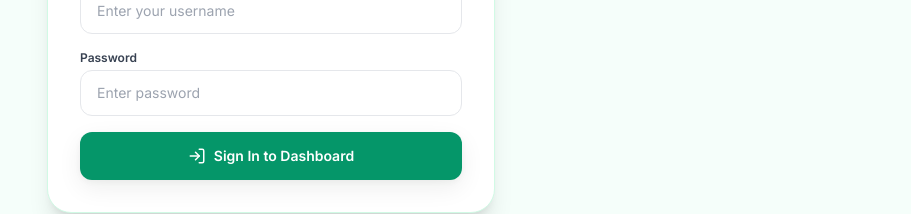
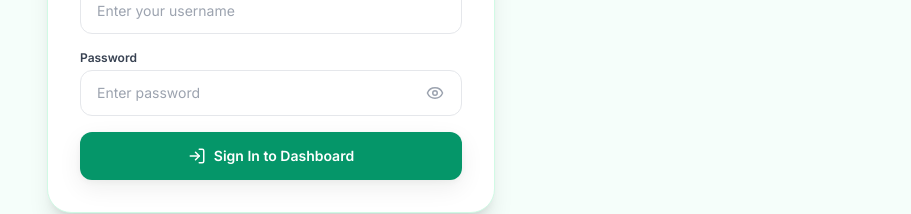
Before and after one commit to manikandanthiru8066-eng/Smart-uzhavar, a React (Vite) app in the folder frontend/: page /login in a window 1280 px wide. Shown: the part 432-646 px from the top of the page, without its empty margins (369-1280 px from the left). Built offline with nearby package versions, Linux system fonts and the light colour scheme; no server answers.

Commit message:
feat(auth): add password show/hide visibility toggle to login and signup forms

```diff
--- a/frontend/src/pages/LoginPage.tsx
+++ b/frontend/src/pages/LoginPage.tsx
@@ -3,7 +3,7 @@ import { useNavigate } from 'react-router-dom';
 import { useAuth } from '../context/AuthContext';
 import { subsidyApi } from '../api/client';
 import { useTranslation } from 'react-i18next';
-import { Sprout, LogIn, UserPlus, AlertCircle, CheckCircle2 } from 'lucide-react';
+import { Sprout, LogIn, UserPlus, AlertCircle, CheckCircle2, Eye, EyeOff } from 'lucide-react';
 
 interface DistrictItem {
   id: number;
@@ -39,10 +39,12 @@ export const LoginPage: React.FC = () => {
   // Login form state
   const [loginUsername, setLoginUsername] = useState('');
   const [loginPassword, setLoginPassword] = useState('');
+  const [showLoginPassword, setShowLoginPassword] = useState(false);
 
   // Signup form state
   const [signupUsername, setSignupUsername] = useState('');
   const [signupPassword, setSignupPassword] = useState('');
+  const [showSignupPassword, setShowSignupPassword] = useState(false);
   const [fullName, setFullName] = useState('');
   const [email, setEmail] = useState('');
   const [phoneNumber, setPhoneNumber] = useState('');
@@ -128,6 +130,8 @@ export const LoginPage: React.FC = () => {
     setError(null);
     setPhoneError(null);
     setPasswordError(null);
+    setShowLoginPassword(false);
+    setShowSignupPassword(false);
   };
 
   const extractErrorMessage = (err: any, fallback: string): string => {
@@ -303,16 +307,28 @@ export const LoginPage: React.FC = () => {
               <label className="block text-xs font-semibold text-gray-700 mb-1">
                 {t('loginPasswordLabel')}
               </label>
+              <div className="relative">
                 <input
                   id="login-password"
-                type="password"
-                className="w-full px-4 py-3 rounded-xl border border-gray-200 text-sm focus:outline-none focus:ring-2 focus:ring-emerald-500"
+                  type={showLoginPassword ? 'text' : 'password'}
+                  className="w-full px-4 py-3 pr-11 rounded-xl border border-gray-200 text-sm focus:outline-none focus:ring-2 focus:ring-emerald-500"
                   placeholder={t('loginPasswordPlaceholder')}
                   value={loginPassword}
                   onChange={(e) => setLoginPassword(e.target.value)}
                   required
                   autoComplete="current-password"
                 />
+                <button
+                  type="button"
+                  id="login-password-toggle-btn"
+                  onClick={() => setShowLoginPassword((prev) => !prev)}
+                  className="absolute right-3.5 top-1/2 -translate-y-1/2 text-gray-400 hover:text-gray-600 focus:outline-none transition-colors p-1"
+                  aria-label={showLoginPassword ? 'Hide password' : 'Show password'}
+                  tabIndex={-1}
+                >
+                  {showLoginPassword ? <EyeOff size={18} /> : <Eye size={18} />}
+                </button>
+              </div>
             </div>
 
             <button
@@ -366,10 +382,11 @@ export const LoginPage: React.FC = () => {
                 <label className="block text-xs font-semibold text-gray-700 mb-1">
                   {t('signupPasswordLabel')} *
                 </label>
+                <div className="relative">
                   <input
                     id="signup-password"
-                  type="password"
-                  className={`w-full px-3.5 py-2.5 rounded-xl border text-sm focus:outline-none focus:ring-2 focus:ring-emerald-500 ${
+                    type={showSignupPassword ? 'text' : 'password'}
+                    className={`w-full px-3.5 py-2.5 pr-10 rounded-xl border text-sm focus:outline-none focus:ring-2 focus:ring-emerald-500 ${
                       passwordError ? 'border-red-400 bg-red-50' : 'border-gray-200'
                     }`}
                     placeholder="••••••••"
@@ -378,6 +395,17 @@ export const LoginPage: React.FC = () => {
                     required
                     autoComplete="new-password"
                   />
+                  <button
+                    type="button"
+                    id="signup-password-toggle-btn"
+                    onClick={() => setShowSignupPassword((prev) => !prev)}
+                    className="absolute right-2.5 top-1/2 -translate-y-1/2 text-gray-400 hover:text-gray-600 focus:outline-none transition-colors p-1"
+                    aria-label={showSignupPassword ? 'Hide password' : 'Show password'}
+                    tabIndex={-1}
+                  >
+                    {showSignupPassword ? <EyeOff size={16} /> : <Eye size={16} />}
+                  </button>
+                </div>
                 {signupPassword && !passwordError && (
                   <p className="mt-1 text-xs text-emerald-600 flex items-center gap-1">
                     <CheckCircle2 size={11} /> Strong ✓
```
Lines whose indentation alone changed are shown as unchanged.
